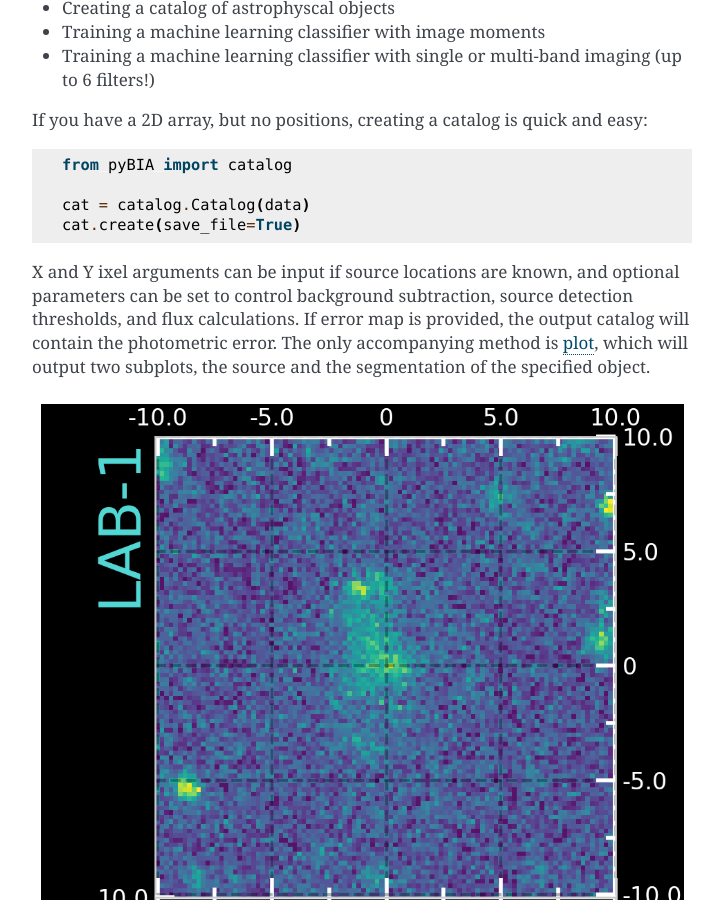
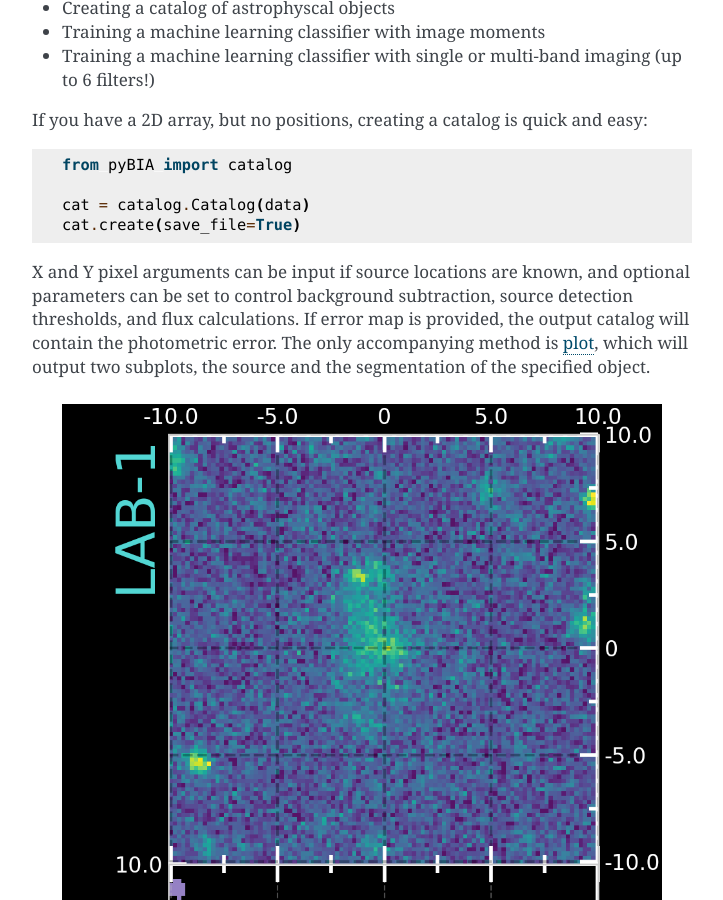
Before and after one commit to Professor-G/pyBIA, a Sphinx documentation site: the page built from docs/index.rst, in a window 1280 px wide and 900 px high, scrolled down 1273 px. Shown: the whole window, without its empty margins (388-1111 px from the left). Built offline with Sphinx 7.4.7, drawn with Linux system fonts in a browser that asks for light colours.

```diff
--- a/docs/index.rst
+++ b/docs/index.rst
@@ -66,12 +66,13 @@ If you have a 2D array, but no positions, creating a catalog is quick and easy:
     cat = catalog.Catalog(data)
     cat.create(save_file=True)
 
-X and Y ixel arguments can be input if source locations are known, and optional parameters can be set to control background subtraction, source detection thresholds, and flux calculations. If error map is provided, the output catalog will contain the photometric error. The only accompanying method is `plot <https://pybia.readthedocs.io/en/latest/_modules/pyBIA/catalog.html#Catalog.plot>`_, which will output two subplots, the source and the segmentation of the specified object.
+X and Y pixel arguments can be input if source locations are known, and optional parameters can be set to control background subtraction, source detection thresholds, and flux calculations. If error map is provided, the output catalog will contain the photometric error. The only accompanying method is `plot <https://pybia.readthedocs.io/en/latest/_modules/pyBIA/catalog.html#Catalog.plot>`_, which will output two subplots, the source and the segmentation of the specified object.
 
 .. figure:: _static/segm.png
     :align: center
+    :class: with-shadow with-border
+    :width: 600px
 |
-
 
 To learn about pyBIA's infrastructure, check out the machine learning and the example pages.
 
```
Also changed, not shown: docs/source/Machine Learning.rst (+4 -22 lines), 1 other file.
